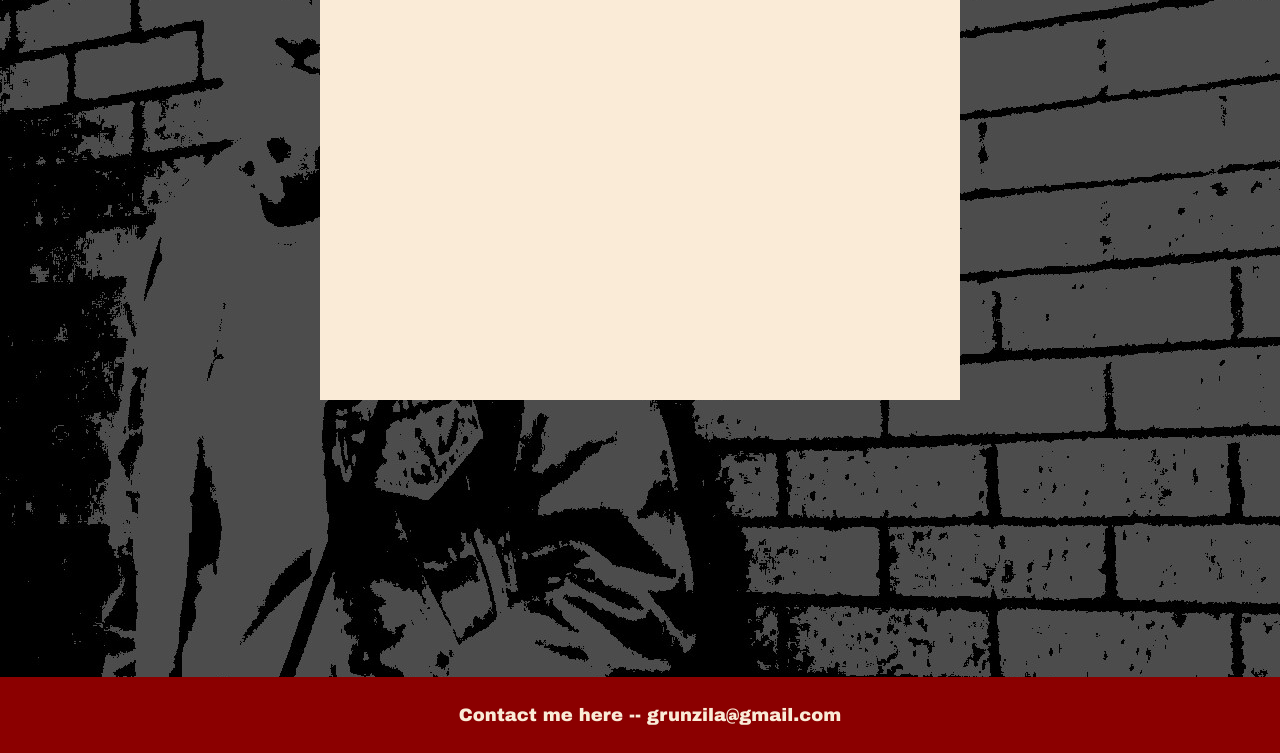
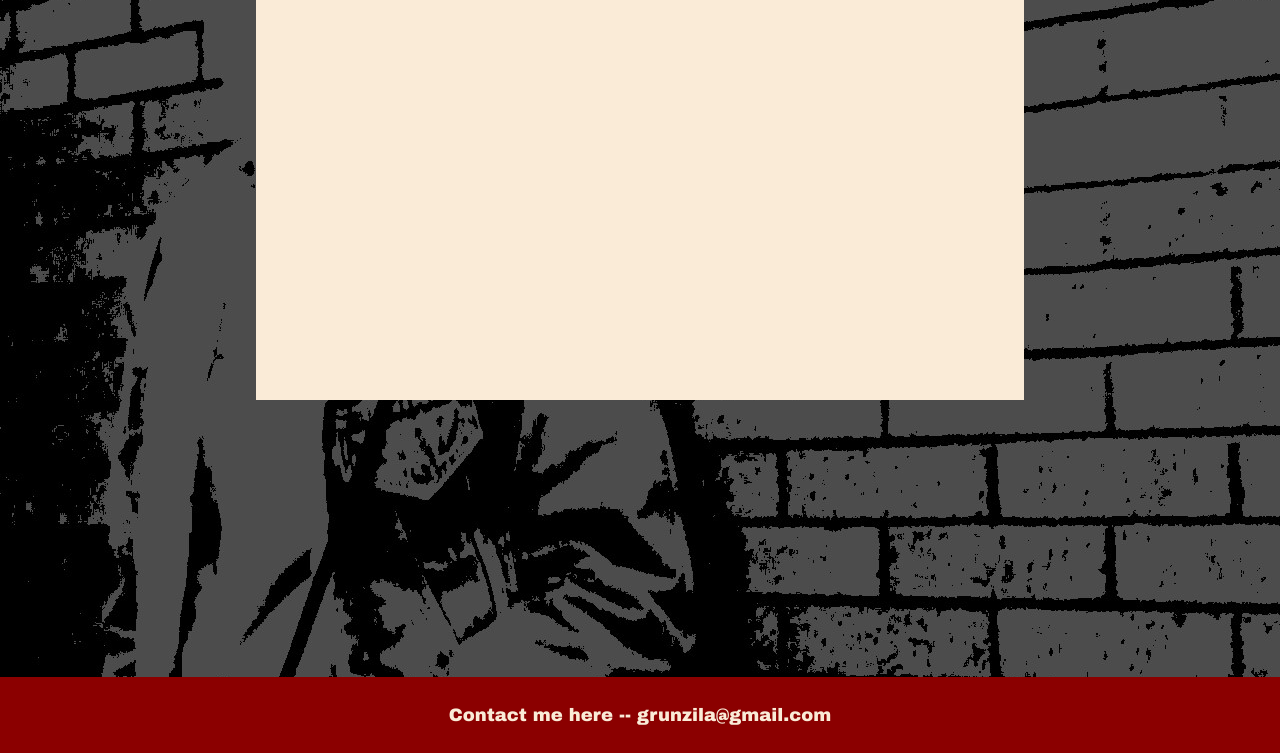
Before and after one commit to Grunzila/development-portfolio, a Django app: template portfolio/templates/portfolio/document.html in a window 1280 px wide. Shown: the part 47-800 px from the top of the page. Run offline with Django 3.2, Linux system fonts and the light colour scheme; the template is opened without the code that fills it, so the values that code supplies are empty.

Commit message:
adjusted styling to be cleaner

```diff
--- a/portfolio/static/portfolio/style.css
+++ b/portfolio/static/portfolio/style.css
@@ -29,7 +29,6 @@ header {
 }
 
 footer {
-    width: 100%;
     bottom: 0;
     height: 82;
 }
@@ -74,7 +73,7 @@ a {
 embed {
     background: antiquewhite;
     height: 400px;
-    width: 50%;
+    width: 60%;
     margin-left: auto;
     margin-right: auto;
     display: block;
```
